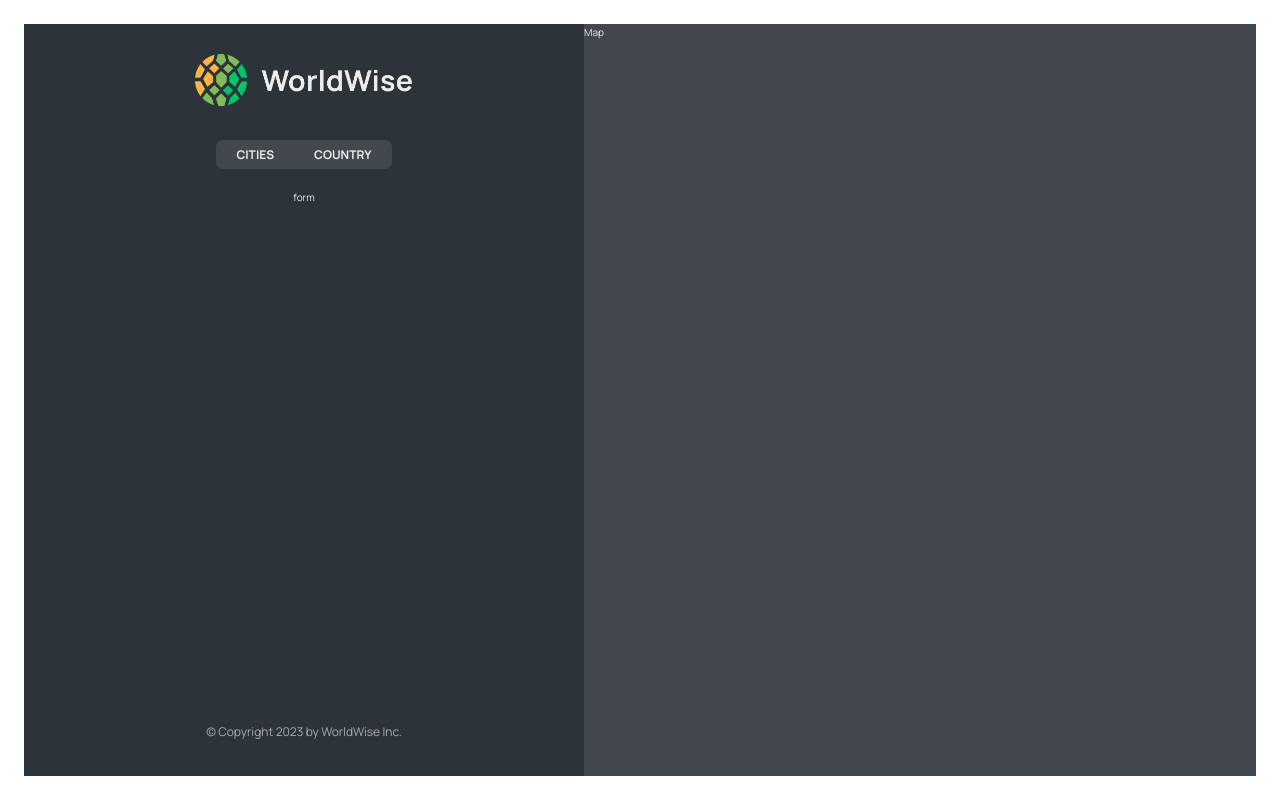
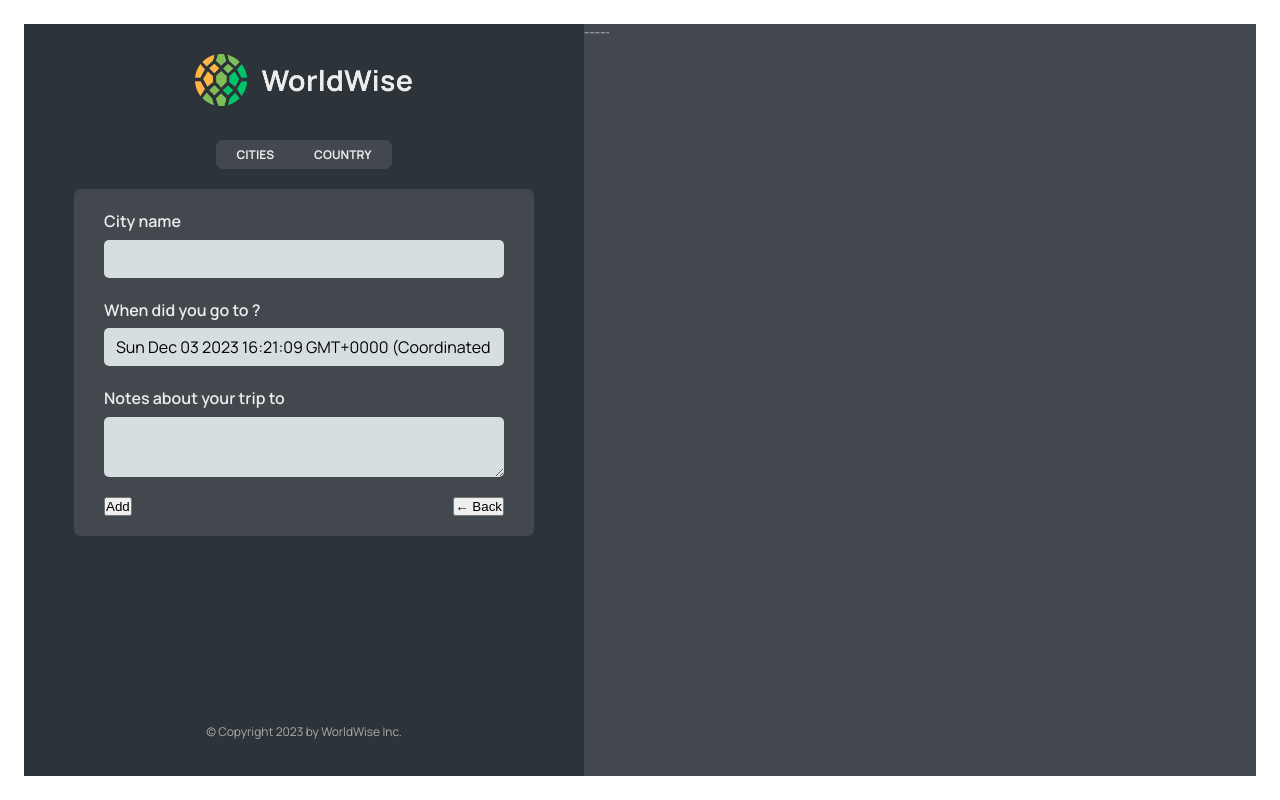
Before and after one commit to mardMasoud/worldwise, a React (Vite) app: page /app/form in a window 1280 px wide. Built offline with nearby package versions, Linux system fonts and the light colour scheme; data requests are answered from the project's data file.

Commit message:
version-useParams

```diff
--- a/src/App.jsx
+++ b/src/App.jsx
@@ -8,6 +8,8 @@ import Login from "./pages/Login";
 import CityList from "./components/CityList";
 import { useEffect, useState } from "react";
 import CountryList from "./components/CountryList";
+import City from "./components/City";
+import Form from "./components/Form";
 function App() {
     const [cities, setCities] = useState([]);
     const [isLoading, setIsLoading] = useState(false);
@@ -40,7 +42,8 @@ function App() {
                         element={<CityList cities={cities} isLoading={isLoading} />}
                     />
                     <Route path="countries" element={<CountryList cities={cities} isLoading={isLoading}/>} />
-                    <Route path="form" element={<p>form</p>} />
+                    <Route path='cities/:id' element={<City cities={cities}/>} />
+                    <Route path='form' element={<Form/>}/>} />
                 </Route>
                 <Route path="*" element={<PageNotFound />} />
             </Routes>
--- a/src/components/City.jsx
+++ b/src/components/City.jsx
@@ -1,3 +1,4 @@
+import { useParams, useSearchParams } from "react-router-dom";
 import styles from "./City.module.css";
 
 const formatDate = (date) =>
@@ -8,20 +9,27 @@ const formatDate = (date) =>
         weekday: "long",
     }).format(new Date(date));
 
-function City() {
+function City({ cities }) {
+  const [params, setParams] = useSearchParams()
     // TEMP DATA
-  const currentCity = {
-    cityName: "Lisbon",
-    emoji: "🇵🇹",
-    date: "2027-10-31T15:59:59.138Z",
-    notes: "My favorite city so far!",
-  };
+    // const currentCity = {
+    //     cityName: "Lisbon",
+    //     emoji: "🇵🇹",
+    //     date: "2027-10-31T15:59:59.138Z",
+    //     notes: "My favorite city so far!",
+    // };
 
-  const { cityName, emoji, date, notes } = currentCity;
+    const { id } = useParams();
+const lat = params.get('lat')
+const lng = params.get('lng')
+    //  const x=cities.find((city)=>city.id==id)
+    //  console.log(x)
+    const { cityName, emoji, date, notes } = cities.find((city) => city.id == id);
 
     return (
         <div className={styles.city}>
             <div className={styles.row}>
+            <h6>{lat}</h6>
                 <h6>City name</h6>
                 <h3>
                     <span>{emoji}</span> {cityName}
@@ -51,9 +59,7 @@ function City() {
                 </a>
             </div>
 
-      <div>
-        <ButtonBack />
-      </div>
+            <div>{/* <ButtonBack /> */}</div>
         </div>
     );
 }
--- a/src/components/CityItem.jsx
+++ b/src/components/CityItem.jsx
@@ -1,6 +1,6 @@
 import React from "react";
 import styles from "./CityItem.module.css";
-
+import { Link } from "react-router-dom";
 const formatDate = (date) =>
     new Intl.DateTimeFormat("en", {
         day: "numeric",
@@ -9,13 +9,15 @@ const formatDate = (date) =>
         weekday: "long",
     }).format(new Date(date));
 export default function CityItem({ city }) {
-    const { cityName, emoji, date } = city;
+    const { cityName, emoji, date,id,position } = city;
     return (
-        <li className={styles.cityItem}>
-            <span className={styles.emoji}>{emoji}</span>
-            <h3 className={styles.name}>{cityName}</h3>
-            <time className={styles.date}>({formatDate(date)})</time>
-            <button className={styles.deleteBtn}>&times;</button>
+        <li>
+            <Link className={styles.cityItem} to={`${id}?lat=${position.lat}&lng=${position.lng}`}>
+                <span className={styles.emoji}>{emoji}</span>
+                <h3 className={styles.name}>{cityName}</h3>
+                <time className={styles.date}>({formatDate(date)})</time>
+                <button className={styles.deleteBtn}>&times;</button>
+            </Link>
         </li>
     );
 }
--- a/src/components/Map.jsx
+++ b/src/components/Map.jsx
@@ -1,5 +1,13 @@
 import React from "react";
 import styles from "./Map.module.css";
+import { useSearchParams } from "react-router-dom";
 export default function Map() {
-    return <div className={styles.mapContainer}>Map</div>;
+    const [params, setParams] = useSearchParams();
+    const lat = params.get('lat')
+    const lng = params.get('lng')
+    return <div className={styles.mapContainer}>
+       {lat}
+        ---------
+        {lng}
+        </div>;
 }
--- a/src/components/Sidebar.jsx
+++ b/src/components/Sidebar.jsx
@@ -8,7 +8,7 @@ export default function Sidbar() {
         <div className={styles.sidebar}>
             <Logo />
             <AppNav />
-           <Outlet/>
+          <Outlet/>
             <footer className={styles.footer}>
                 <p className={styles.copyright}>
                     &copy; Copyright {new Date().getUTCFullYear()} by WorldWise Inc.
```
Also changed, not shown: src/pages/AppLayout.jsx (+8 -1 lines). Lines whose indentation alone changed are shown as unchanged.
